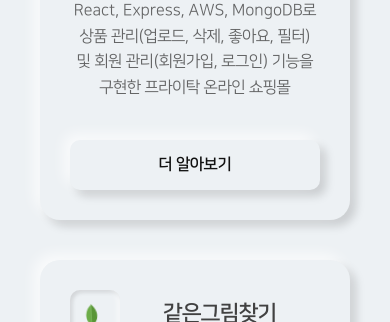
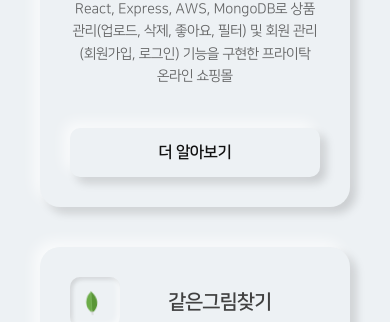
Before and after one commit to yongZin/yongzin.github.io, a plain HTML site: page index.html in a window 390 px wide. Shown: the part 162-484 px from the top of the page. Drawn offline with Linux system fonts and the light colour scheme; files whose address does not match are found by name.

Commit message:
chore: Add mobile view font size style

```diff
--- a/common/scss/common.scss
+++ b/common/scss/common.scss
@@ -218,17 +218,29 @@
 }
 
 @include respond-to(lg) {
-  .landing {
-    flex-direction: column;
-    gap: 40px;
-    padding: 40px;
+  .landing{
+    flex-direction:column;
+    gap:40px;
+    padding:40px;
+    &__card{
+      width:100%;
+      &--tit{
+        font-size:20px;
+      }
+      &--info{
+        width:100%;
+        max-width:247px;
+        font-size:15px;
+      }
+    }
+  }
+}
 
-    &__card {
-      width: 100%;
-
-      &--info {
-        width: 100%;
-        max-width: 247px;
+@include respond-to(sm) {
+  .landing{
+    &__card{
+      &--info{
+        font-size:14px;
       }
     }
   }
```
Also changed, not shown: common/scss/common.css.
